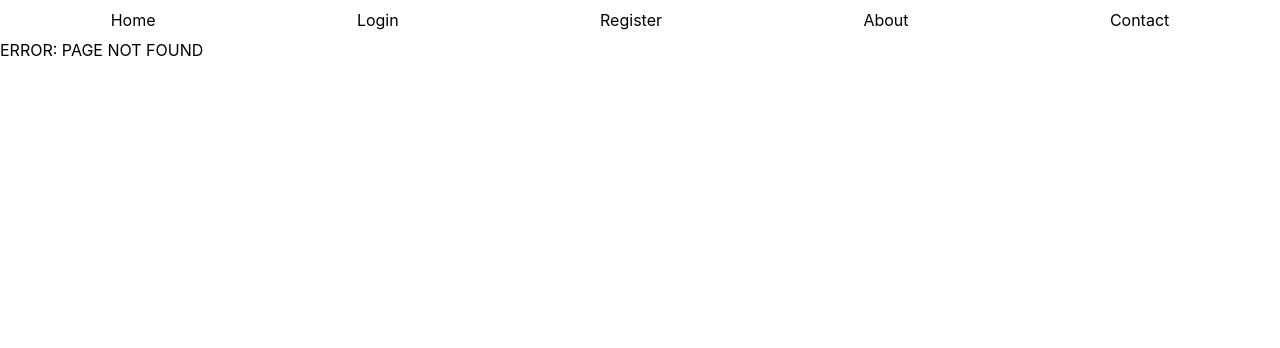
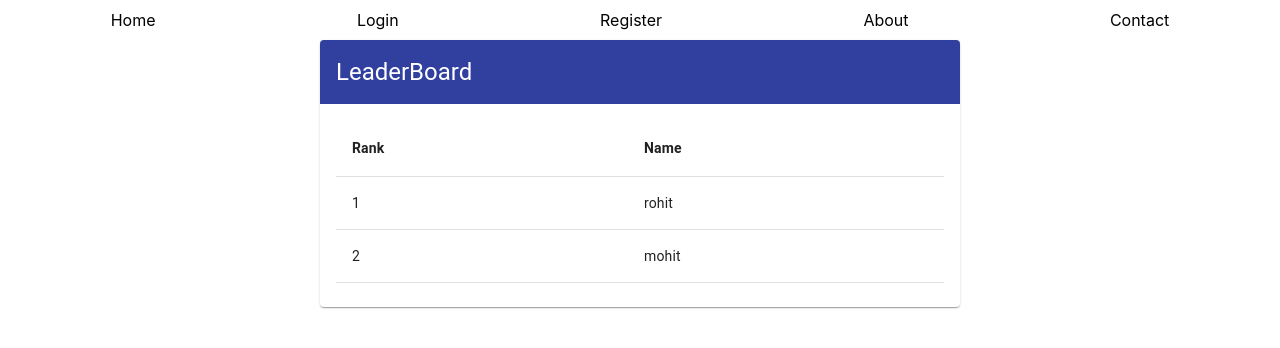
Before and after one commit to rohit1234990/quizera, a React (Create React App) app in the folder src/client/: page /leaderboard in a window 1280 px wide. Before the commit this address had no page. Shown: the top 348 px of the page. Built offline with nearby package versions, Linux system fonts and the light colour scheme.

Commit message:
LeaderBoard UI added

```diff
--- /dev/null
+++ b/src/client/src/routes/LeaderBoard.jsx
@@ -0,0 +1,79 @@
+import React, { Component } from "react";
+import Card from "@material-ui/core/Card";
+import Grid from "@material-ui/core/Grid";
+import Table from "@material-ui/core/Table";
+import TableBody from "@material-ui/core/TableBody";
+import TableCell from "@material-ui/core/TableCell";
+import TableHead from "@material-ui/core/TableHead";
+import TableRow from "@material-ui/core/TableRow";
+import { CardHeader, CardContent } from "@material-ui/core";
+
+const studentData = [
+  {
+    name: "rishabh",
+    marks: 40
+  },
+  {
+    name: "rohit",
+    marks: 40
+  },
+  {
+    name: "amit",
+    marks: 30
+  }
+];
+
+export default class LeaderBoard extends Component {
+  constructor() {
+    super();
+    this.state = {
+      rankedStudents: [
+        { name: "rohit", rank: 1, marks: 35 },
+        { name: "mohit", rank: 2, marks: 30 }
+      ]
+    };
+  }
+
+  // componentDidMount() {}
+
+  render() {
+    const { rankedStudents } = this.state;
+    console.log(studentData);
+    return (
+      <Grid container justify="center">
+        <Grid item sm={6}>
+          <Card>
+            <CardHeader
+              style={{ backgroundColor: "#313F9F", color: "white" }}
+              color="white"
+              align="left"
+              title="LeaderBoard"
+            />
+            <CardContent>
+              <Table aria-label="simple table">
+                <TableHead>
+                  <TableRow>
+                    <TableCell align="left">
+                      <b>Rank</b>
+                    </TableCell>
+                    <TableCell align="left">
+                      <b>Name</b>
+                    </TableCell>
+                  </TableRow>
+                </TableHead>
+                <TableBody>
+                  {rankedStudents.map(({ name, rank }) => (
+                    <TableRow key={name}>
+                      <TableCell align="left">{rank}</TableCell>
+                      <TableCell align="left">{name}</TableCell>
+                    </TableRow>
+                  ))}
+                </TableBody>
+              </Table>
+            </CardContent>
+          </Card>
+        </Grid>
+      </Grid>
+    );
+  }
+}
--- a/src/client/src/routes/Routes.jsx
+++ b/src/client/src/routes/Routes.jsx
@@ -9,6 +9,7 @@ import Contact from "./Contact";
 import Home from "./Home";
 import NavBarPublic from "./NavbarPublic";
 import NoMatch from "./NoMatch";
+import LeaderBoard from "./LeaderBoard";
 
 const Routes = () => {
   return (
@@ -22,6 +23,7 @@ const Routes = () => {
         <Route path="/registeradmin" render={() => <RegisterAdmin />} />
         <Route path="/about" render={() => <About />} />
         <Route path="/contact" render={() => <Contact />} />
+        <Route path="/leaderboard" render={() => <LeaderBoard />} />
         <Route component={NoMatch} />
       </Switch>
     </>
```
